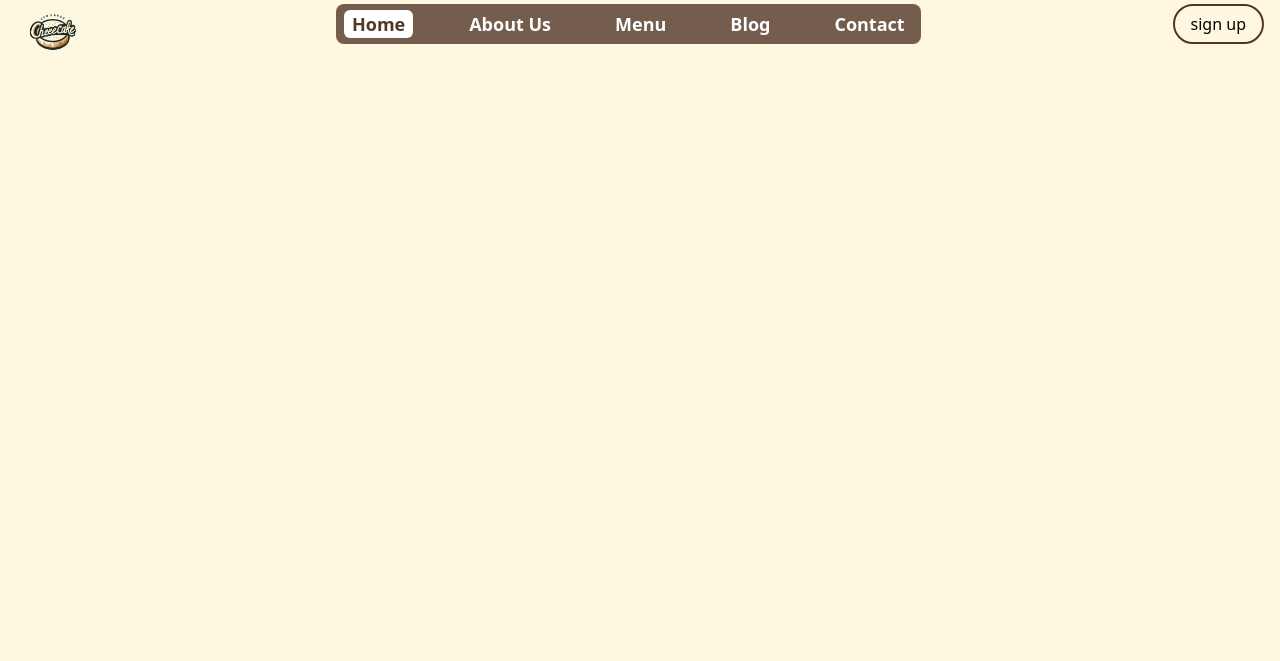
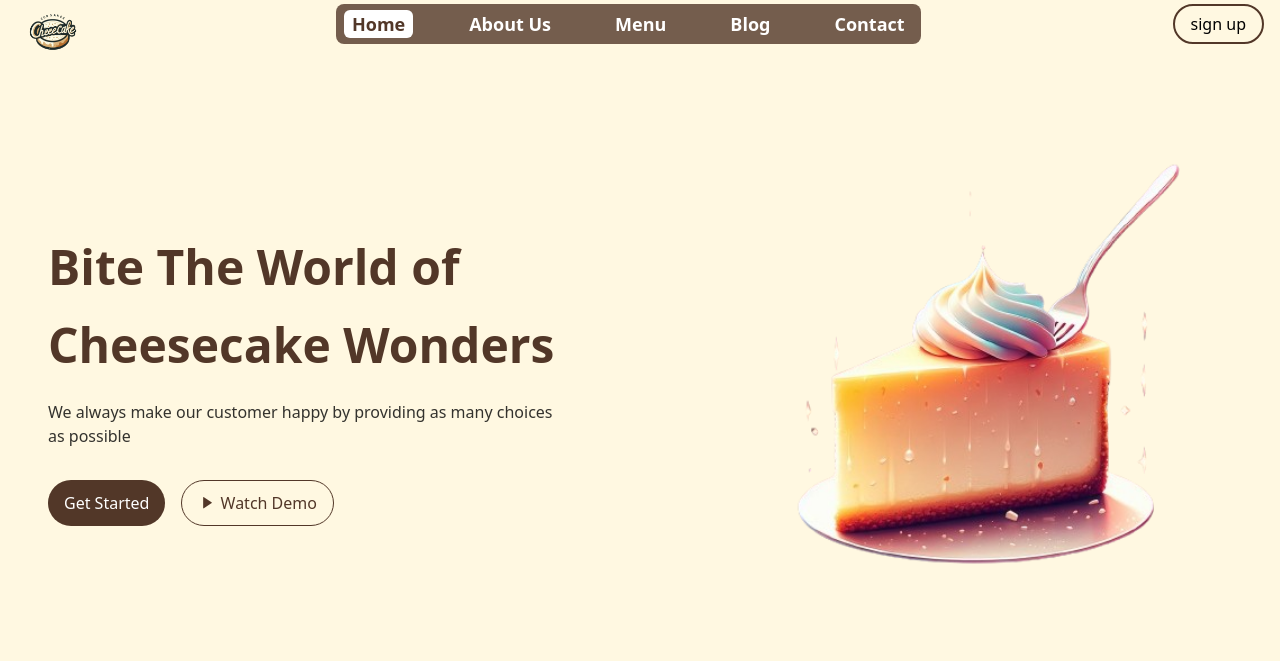
Before and after one commit to Trailblazer-dev/ResponsiveCheesecakeUsingTailwindCss, a website: page src/index.html in a window 1280 px wide. Drawn offline with nearby package versions, Linux system fonts and the light colour scheme.

Commit message:
building

```diff
--- a/src/index.html
+++ b/src/index.html
@@ -34,11 +34,15 @@
           </ul>
         </div>
         <!-- below small screen -->
-        <div
-          class="sm:hidden text-white cursor-pointer"
-        >
-          <div class="h-screen w-1/2 absolute z-100 bg-first-color right-0 top-12 rounded  hidden" id="nav-menu">
-            <i class="ri-close-line absolute top-0 right-1 text-2xl" id="close"></i>
+        <div class="sm:hidden text-white cursor-pointer">
+          <div
+            class="h-screen w-1/2 absolute z-100 bg-first-color right-0 top-12 rounded hidden"
+            id="nav-menu"
+          >
+            <i
+              class="ri-close-line absolute top-0 right-1 text-2xl"
+              id="close"
+            ></i>
             <ul
               class="flex flex-col space-y-10 items-center justify-center text-lg font-bold"
             >
@@ -58,6 +62,35 @@
         <i class="ri-menu-line text-lg mr-3 sm:hidden" id="menu"></i>
       </nav>
     </header>
+    <main class="font-sans">
+      <!-- Home -->
+      <section class="mt-12" id="home">
+        <div class="mx-4 my-4 flex md:flex-row flex-col justify-center items-center">
+          <div class="text-center lg:text-left pl-8">
+            <h2 class="text-5xl font-bold text-first-color lg:leading-relaxed leading-snug mb-4 ">Bite The World of Cheesecake Wonders</h2>
+            <p class="text-black/80 w-1/2 md:w-4/5 mx-auto md:mx-0 mb-8">
+              We always make our customer happy by providing as many choices as
+              possible
+            </p>
+            <div class="flex space-x-4 justify-center lg:justify-start">
+              <button class="bg-first-color text-white px-4 py-2 rounded-3xl">Get Started</button>
+              <button class="border border-first-color rounded-3xl px-4 py-2 text-first-color"><i class="ri-play-fill text-lg"></i> Watch Demo</button>
+            </div>
+          </div>
+          <div class="w-full flex justify-center items-center md:w-[700px] lg:w-[800px] ">
+            <img src="img/home.png" alt="image" class="w-full">
+          </div>
+        </div>
+      </section>
+
+      <!-- About -->
+
+      <!-- Menu -->
+
+      <!-- Blog -->
+
+      <!-- Contact -->
+    </main>
 
     <script src="js/main.js"></script>
   </body>
--- a/src/js/main.js
+++ b/src/js/main.js
@@ -2,12 +2,20 @@
 
 const menu = document.getElementById('menu');
 const close = document.getElementById('close');
+const navMenu= document.getElementById('nav-menu');
 menu.addEventListener('click',()=>{
-    const navMenu= document.getElementById('nav-menu');
+
     navMenu.classList.toggle('hidden')
 })
-
+// close nav-menu
 close.addEventListener('click',()=>{
     const navMenu= document.getElementById('nav-menu');
     navMenu.classList.add('hidden')
 });
+
+const navLInk = document.querySelectorAll('.link')
+navLInk.forEach(link => {
+    link.addEventListener('click', () => {
+        navMenu.classList.add('hidden')
+    })
+});
```
Also changed, not shown: src/css/styles.css.
